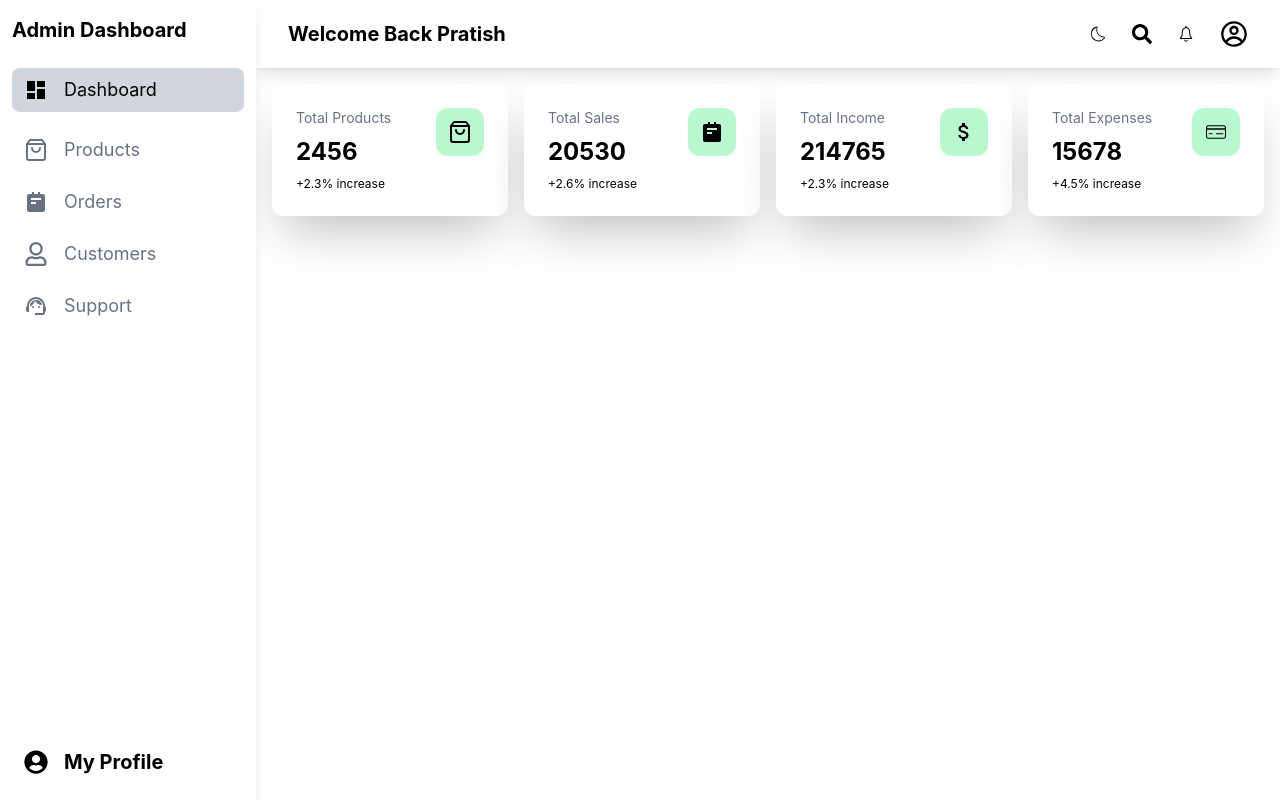
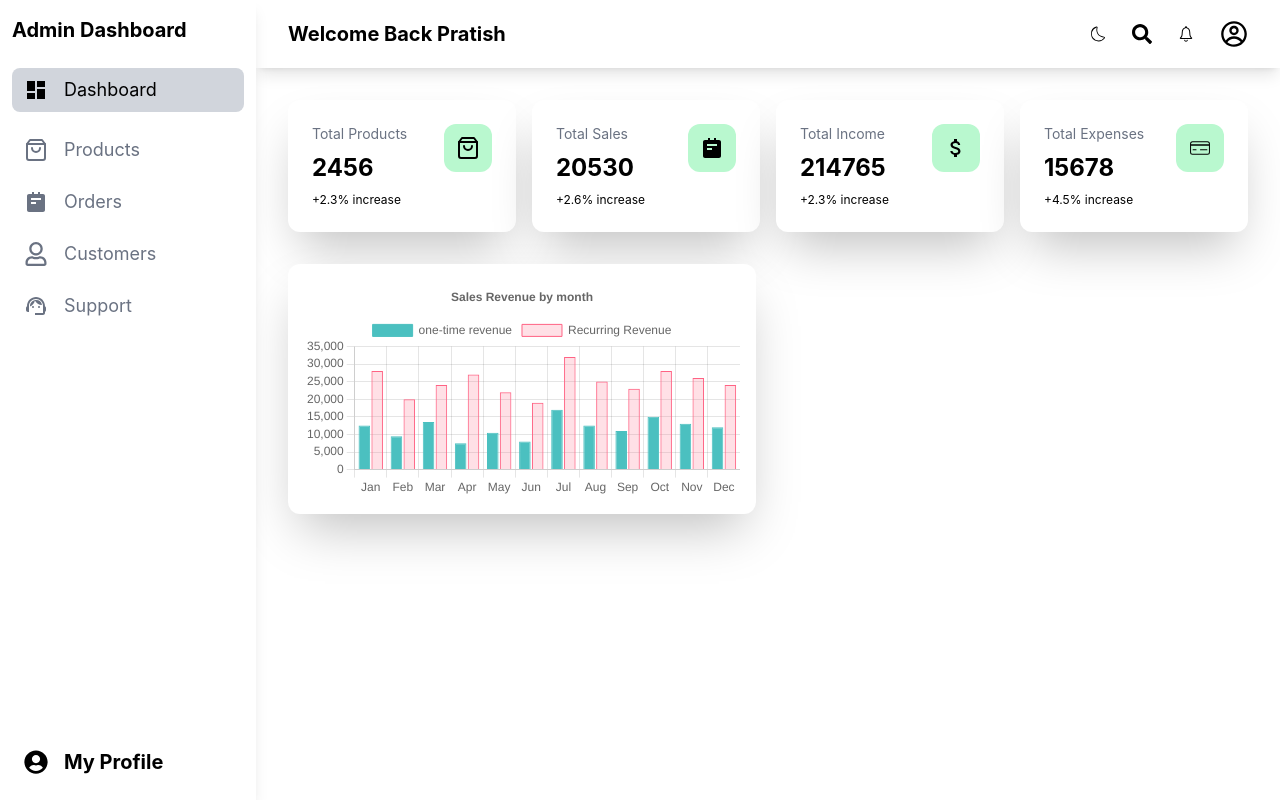
Before and after one commit to PratishBuzzra/Admin-Dashboard, a React (Vite) app: page /dashboard in a window 1280 px wide. Built offline with nearby package versions, Linux system fonts and the light colour scheme.

Commit message:
added barchart chartjs

```diff
--- a/package.json
+++ b/package.json
@@ -11,7 +11,9 @@
   },
   "dependencies": {
     "@tailwindcss/vite": "^4.2.0",
+    "chart.js": "^4.5.1",
     "react": "^19.2.0",
+    "react-chartjs-2": "^5.3.1",
     "react-dom": "^19.2.0",
     "react-icons": "^5.5.0",
     "react-router-dom": "^7.13.0",
--- /dev/null
+++ b/src/components/Dashboard/SalesRevenueChart.tsx
@@ -0,0 +1,77 @@
+
+import { Bar } from 'react-chartjs-2';
+
+import dashboarddata from "../../data/dasboarddata.json"
+
+import {
+    Chart as ChartJS,
+    CategoryScale,
+    LinearScale,
+    BarElement,
+    Title,
+    Tooltip,
+    Legend,
+    type ChartOptions,
+
+} from 'chart.js'
+
+ChartJS.register(
+    CategoryScale,
+    LinearScale,
+    BarElement,
+    Title,
+    Tooltip,
+    Legend
+)
+
+
+const SalesRevenueChart = () => {
+    const { salesRevenue} = dashboarddata
+    const data = {
+    labels: salesRevenue.map((item)=>item.month),
+    datasets: [
+        {
+            label: 'one-time revenue',
+            data: salesRevenue.map((item)=>item.oneTime),
+            backgroundColor: 'rgba(75, 192, 192, 02)',
+            borderColor: 'rgba(75, 192, 192, 1)',
+            borderWidth: 1
+        },
+        {
+        label: 'Recurring Revenue',
+        data: salesRevenue.map((item) => item.recurring),
+        backgroundColor: 'rgba(255, 99, 132, 0.2)',
+        borderColor: 'rgba(255, 99, 132, 1)',
+        borderWidth: 1
+      }
+    ]
+}
+const options: ChartOptions<'bar'> = {
+    responsive: true,
+    plugins: {
+        title: {
+            display: true,
+            text: 'Sales Revenue by month'
+        },
+        legend: {
+            position: 'top'
+        }
+    },
+      scales: {
+      x: {
+        stacked: false
+      },
+      y: {
+        stacked: false
+      }
+    }
+
+}
+  return (
+    <div>
+      <Bar data={data} options={options}/>
+    </div>
+  )
+}
+
+export default SalesRevenueChart
--- a/src/data/dasboarddata.json
+++ b/src/data/dasboarddata.json
@@ -4,5 +4,68 @@
         "totalSales": 20530,
         "totalIncome": 214765,
         "totalExpenses": 15678
+    },
+    "salesRevenue": [
+    {
+        "month": "Jan",
+        "oneTime": 12500,
+        "recurring": 28000
+    },
+    {
+        "month": "Feb",
+        "oneTime": 9500,
+        "recurring": 20000
+    },
+    {
+        "month": "Mar",
+        "oneTime": 13500,
+        "recurring": 24000
+    },
+    {
+        "month": "Apr",
+        "oneTime": 7500,
+        "recurring": 27000
+    },
+    {
+        "month": "May",
+        "oneTime": 10500,
+        "recurring": 22000
+    },
+    {
+        "month": "Jun",
+        "oneTime": 8000,
+        "recurring": 19000
+    },
+    {
+        "month": "Jul",
+        "oneTime": 17000,
+        "recurring": 32000
+    },
+    {
+        "month": "Aug",
+        "oneTime": 12500,
+        "recurring": 25000
+    },
+    {
+        "month": "Sep",
+        "oneTime": 11000,
+        "recurring": 23000
+    },
+    {
+        "month": "Oct",
+        "oneTime": 15000,
+        "recurring": 28000
+    },
+    {
+        "month": "Nov",
+        "oneTime": 13000,
+        "recurring": 26000
+    },
+    {
+        "month": "Dec",
+        "oneTime": 12000,
+        "recurring": 24000
     }
+]
+
 }
--- a/src/pages/Dashboard.tsx
+++ b/src/pages/Dashboard.tsx
@@ -4,6 +4,7 @@ import { FiShoppingBag } from "react-icons/fi";
 import { BiSolidNotepad } from "react-icons/bi";
 import { MdAttachMoney } from "react-icons/md";
 import { CiCreditCard1 } from "react-icons/ci";
+import SalesRevenueChart from "../components/Dashboard/SalesRevenueChart";
 const Dashboard = () => {
   const {summary} = dashboarddata
     const previousSummary = {
@@ -18,13 +19,19 @@ const Dashboard = () => {
     return `${(diff >= 0 ? "+" : "")}${percentage}% increase`;
   };
   return (
-    <div>
+    <div className="p-4">
       <div className="grid grid-cols-1 md:grid-cols-2 lg:grid-cols-4 gap-4">
         <DataCard title="Total Products" value={summary.totalProducts} progress={calculateProgress(summary.totalProducts, previousSummary.totalProducts)} icon={<FiShoppingBag />}/>
          <DataCard title="Total Sales" value={summary.totalSales} progress={calculateProgress(summary.totalSales, previousSummary.totalSales)}  icon={<BiSolidNotepad />}/>
          <DataCard title="Total Income" value={summary.totalIncome} progress={calculateProgress(summary.totalIncome, previousSummary.totalIncome)}  icon={<MdAttachMoney />}/>
          <DataCard title="Total Expenses" value={summary.totalExpenses} progress={calculateProgress(summary.totalExpenses, previousSummary.totalExpenses)}  icon={<CiCreditCard1 />}/>
       </div>
+      <div className="mt-8 grid grid-cols-1 lg:grid-cols-2 gap-6">
+        <div className="shadow-2xl p-4 rounded-xl bg-white">
+        <SalesRevenueChart />
+
+        </div>
+      </div>
     </div>
   )
 }
```
Also changed, not shown: 1 other file (tests, documents, lock files or other folders).
